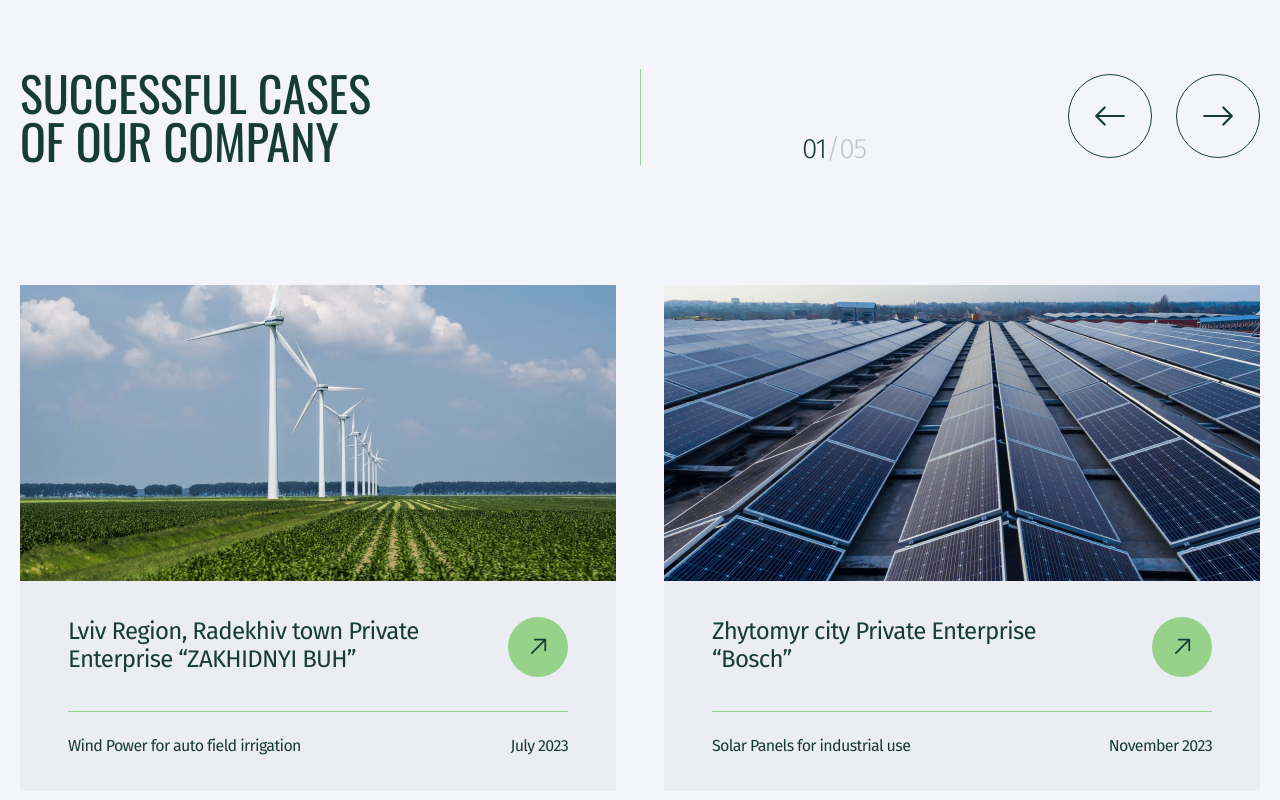
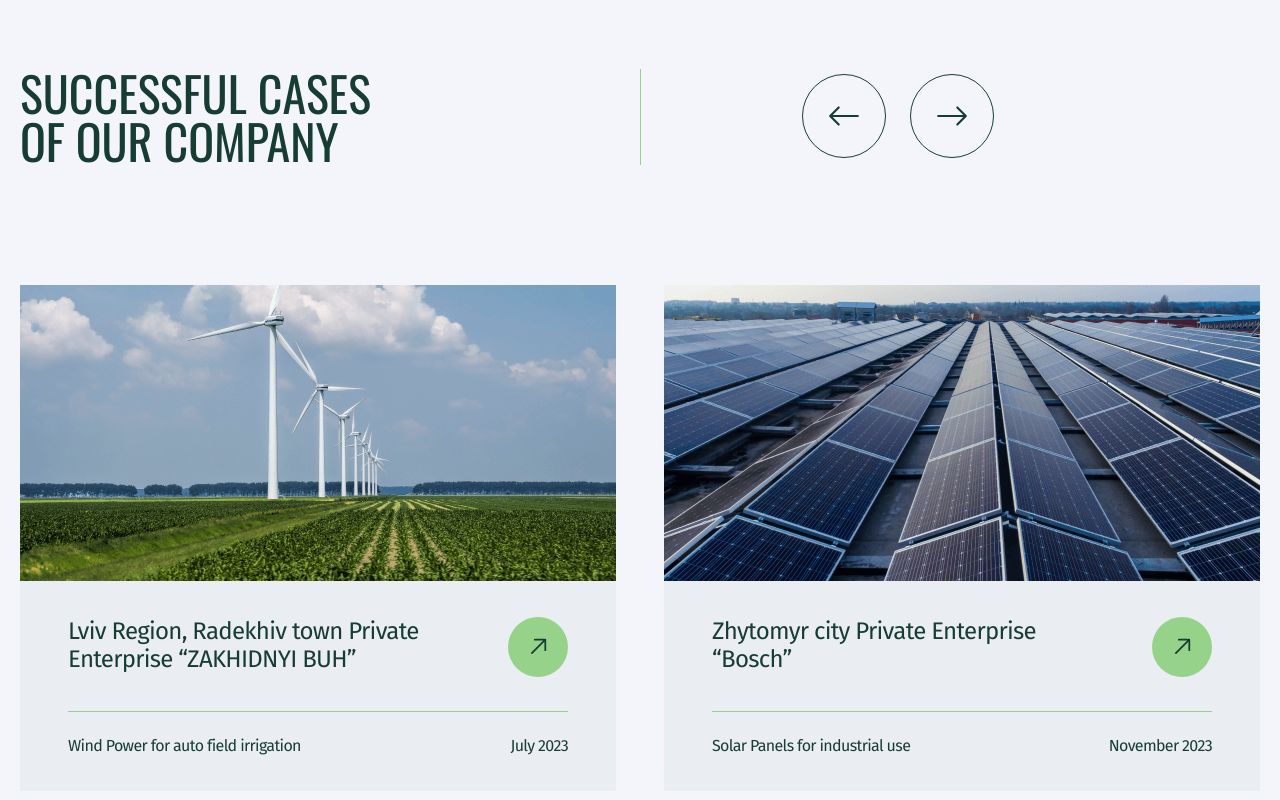
Before and after one commit to HronaOlha/Ecosolution-test, a React (Create React App) app: page / in a window 1280 px wide. Shown: the part 2080-2880 px from the top of the page. Built offline with nearby package versions, Linux system fonts and the light colour scheme.

Commit message:
add swiper js in Cases section

```diff
--- a/package.json
+++ b/package.json
@@ -14,6 +14,7 @@
     "react-icons": "^4.12.0",
     "react-scripts": "5.0.1",
     "styled-components": "^6.1.1",
+    "swiper": "^11.0.5",
     "web-vitals": "^2.1.3",
     "yup": "^1.3.2"
   },
--- a/src/components/ContactForm/ContactForm.styled.js
+++ b/src/components/ContactForm/ContactForm.styled.js
@@ -1,4 +1,4 @@
-import styled from "styled-components";
+import styled from 'styled-components';
 
 export const Form = styled.form`
   grid-area: contactForm;
@@ -28,7 +28,6 @@ export const Label = styled.label`
   gap: 8px;
 
   margin-bottom: 6px;
-
   @media screen and (${({ theme }) => theme.media.desktop}) {
     gap: 12px;
   }
@@ -40,6 +39,7 @@ export const Label = styled.label`
     margin-bottom: 28px;
     border: none;
     border-bottom: 1px solid ${({ theme }) => theme.colors.mainGreen};
+    width: 100%;
     padding-bottom: 8px;
 
     background-color: transparent;
--- a/src/containers/Cases/Cases.jsx
+++ b/src/containers/Cases/Cases.jsx
@@ -1,9 +1,9 @@
-import { useState } from 'react';
+// import { useState } from 'react';
 
 import PropTypes from 'prop-types';
 import { BsArrowLeft, BsArrowRight } from 'react-icons/bs';
 
-import { slides } from '../../constants/constants';
+// import { slides } from '../../constants/constants';
 
 import CasesSlides from './CasesSlides/CasesSlides';
 import {
@@ -15,62 +15,69 @@ import {
 } from './Cases.styled';
 
 const Cases = ({ deviceType }) => {
-  const [currentSlide, setCurrentSlide] = useState(0);
+  // const [currentSlide, setCurrentSlide] = useState(0);
 
-  const addZero = n => {
-    return String(n).padStart(2, '0');
-  };
+  // const addZero = n => {
+  //   return String(n).padStart(2, '0');
+  // };
 
-  const toggleSlide = n => {
-    setCurrentSlide(prev => {
-      let newSlide = prev + n;
+  // const toggleSlide = n => {
+  //   setCurrentSlide(prev => {
+  //     let newSlide = prev + n;
 
-      if (newSlide < 0) {
-        newSlide = slides.length - 1;
-      } else if (newSlide >= slides.length) {
-        newSlide = 0;
-      }
+  //     if (newSlide < 0) {
+  //       newSlide = slides.length - 1;
+  //     } else if (newSlide >= slides.length) {
+  //       newSlide = 0;
+  //     }
 
-      return newSlide;
-    });
-  };
+  //     return newSlide;
+  //   });
+  // };
 
   const slidesPerView = deviceType === 'mobile' ? 1 : 2;
+  const slidesGap = deviceType === 'tablet' ? 24 : 48;
 
-  const extendedSlides = [...slides, ...slides];
+  // const extendedSlides = [...slides, ...slides];
 
-  const currentSlides = extendedSlides.slice(
-    currentSlide,
-    currentSlide + slidesPerView
-  );
+  // const currentSlides = extendedSlides.slice(
+  //   currentSlide,
+  //   currentSlide + slidesPerView
+  // );
 
   return (
     <CasesSection id="cases" aria-label="Successful cases section">
       <CasesTitle>Successful cases of our company</CasesTitle>
       <SlideBar>
-        <p>
+        {/* <p>
           {addZero(currentSlide + 1)}
           <span>/{addZero(slides.length)}</span>
-        </p>
+        </p> */}
 
         <ButtonContainer>
           <ToggleButton
+            className="prev-btn"
             aria-label="Previous Button"
             type="button"
-            onClick={() => toggleSlide(-1)}
+            // onClick={() => toggleSlide(-1)}
           >
             <BsArrowLeft size="100%" />
           </ToggleButton>
           <ToggleButton
+            className="next-btn"
             aria-label="Next button"
             type="button"
-            onClick={() => toggleSlide(1)}
+            // onClick={() => toggleSlide(1)}
           >
             <BsArrowRight size="100%" />
           </ToggleButton>
         </ButtonContainer>
       </SlideBar>
-      <CasesSlides currentSlides={currentSlides} />
+      <CasesSlides
+        // currentSlides={currentSlides}
+        slidesPerView={slidesPerView}
+        slidesGap={slidesGap}
+      />
     </CasesSection>
   );
 };
--- a/src/containers/Cases/CasesSlides/CasesSlides.jsx
+++ b/src/containers/Cases/CasesSlides/CasesSlides.jsx
@@ -1,4 +1,12 @@
+// import { Swiper, SwiperSlide } from 'swiper/react';
+import 'swiper/css';
+import 'swiper/css/navigation';
+import { Navigation } from 'swiper/modules';
+
 import { GoArrowUpRight } from 'react-icons/go';
+// import { BsArrowLeft, BsArrowRight } from 'react-icons/bs';
+
+import { slides } from '../../../constants/constants';
 
 import {
   CasesList,
@@ -6,12 +14,27 @@ import {
   CasesThumb,
   MainInfoBox,
   InfoBox,
+  // ButtonContainer,
+  // ToggleButton,
 } from './CasesSlides.styled';
 
-const CasesSlides = ({ currentSlides }) => {
+const CasesSlides = ({ slidesPerView, slidesGap }) => {
   return (
-    <CasesList>
-      {currentSlides.map(item => (
+    <>
+      <CasesList
+        modules={[Navigation]}
+        speed={800}
+        spaceBetween={slidesGap}
+        slidesPerView={slidesPerView}
+        grabCursor={true}
+        navigation={{
+          nextEl: '.next-btn',
+          prevEl: '.prev-btn',
+          clickable: true,
+        }}
+        loop
+      >
+        {slides.map(item => (
           <CasesItem key={item.id}>
             <img src={item.image} alt={item.title} loading="lazy" />
             <CasesThumb>
@@ -35,7 +58,56 @@ const CasesSlides = ({ currentSlides }) => {
           </CasesItem>
         ))}
       </CasesList>
+      {/* <ButtonContainer>
+        <ToggleButton
+          className="prev-btn"
+          aria-label="Previous Button"
+          type="button"
+          // onClick={() => toggleSlide(-1)}
+        >
+          <BsArrowLeft size="100%" />
+        </ToggleButton>
+        <ToggleButton
+          className="next-btn"
+          aria-label="Next button"
+          type="button"
+          // onClick={() => toggleSlide(1)}
+        >
+          <BsArrowRight size="100%" />
+        </ToggleButton>
+      </ButtonContainer> */}
+    </>
   );
 };
 
+// const CasesSlides = ({ currentSlides }) => {
+//   return (
+//     <CasesList>
+//       {currentSlides.map(item => (
+//         <CasesItem key={item.id}>
+//           <img src={item.image} alt={item.title} loading="lazy" />
+//           <CasesThumb>
+//             <MainInfoBox>
+//               <h4>{item.title}</h4>
+//               <a
+//                 href="/"
+//                 aria-label="Learn more"
+//                 target="_blank"
+//                 rel="noopener noreferrer nofollow"
+//               >
+//                 <GoArrowUpRight size="100%" />
+//               </a>
+//             </MainInfoBox>
+
+//             <InfoBox>
+//               <p>{item.text}</p>
+//               <p>{item.date}</p>
+//             </InfoBox>
+//           </CasesThumb>
+//         </CasesItem>
+//       ))}
+//     </CasesList>
+//   );
+// };
+
 export default CasesSlides;
--- a/src/containers/Cases/CasesSlides/CasesSlides.styled.js
+++ b/src/containers/Cases/CasesSlides/CasesSlides.styled.js
@@ -1,32 +1,45 @@
+import { Swiper, SwiperSlide } from 'swiper/react';
+
 import styled from 'styled-components';
 
-export const CasesList = styled.ul`
+export const CasesList = styled(Swiper)`
   grid-area: list;
+  width: 100%;
+`;
 
-  display: flex;
-  gap: 24px;
+// export const CasesList = styled.ul`
+//   grid-area: list;
 
-  @media screen and (${({ theme }) => theme.media.desktop}) {
-    gap: 48px;
+//   display: flex;
+//   gap: 24px;
+
+//   @media screen and (${({ theme }) => theme.media.desktop}) {
+//     gap: 48px;
+//   }
+// `;
+
+export const CasesItem = styled(SwiperSlide)`
+  & > img {
+    width: 100%;
   }
 `;
 
-export const CasesItem = styled.li`
-  width: 100%;
+// export const CasesItem = styled.li`
+//   width: 100%;
 
-  & > img {
-    height: 168px;
-    width: 100%;
-    @media screen and (${({ theme }) => theme.media.tablet}) {
-      height: 168px;
-      width: 342px;
-    }
-    @media screen and (${({ theme }) => theme.media.desktop}) {
-      height: 296px;
-      width: 596px;
-    }
-  }
-`;
+//   & > img {
+//     height: 168px;
+//     width: 100%;
+//     @media screen and (${({ theme }) => theme.media.tablet}) {
+//       height: 168px;
+//       width: 342px;
+//     }
+//     @media screen and (${({ theme }) => theme.media.desktop}) {
+//       height: 296px;
+//       width: 596px;
+//     }
+//   }
+// `;
 
 export const CasesThumb = styled.div`
   padding: 24px 12px 12px;
```
Also changed, not shown: 1 other file (tests, documents, lock files or other folders). Lines whose indentation alone changed are shown as unchanged.
